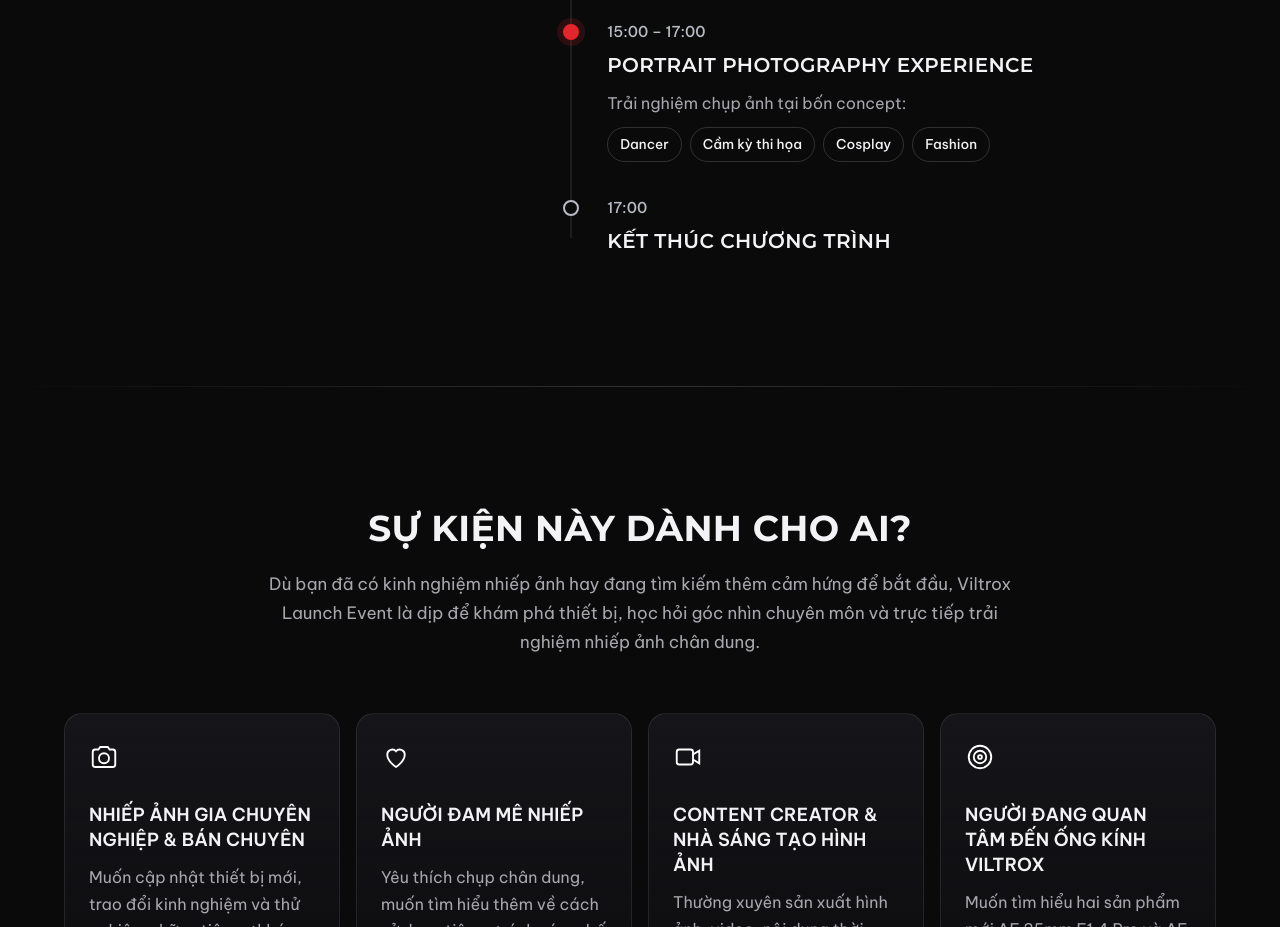
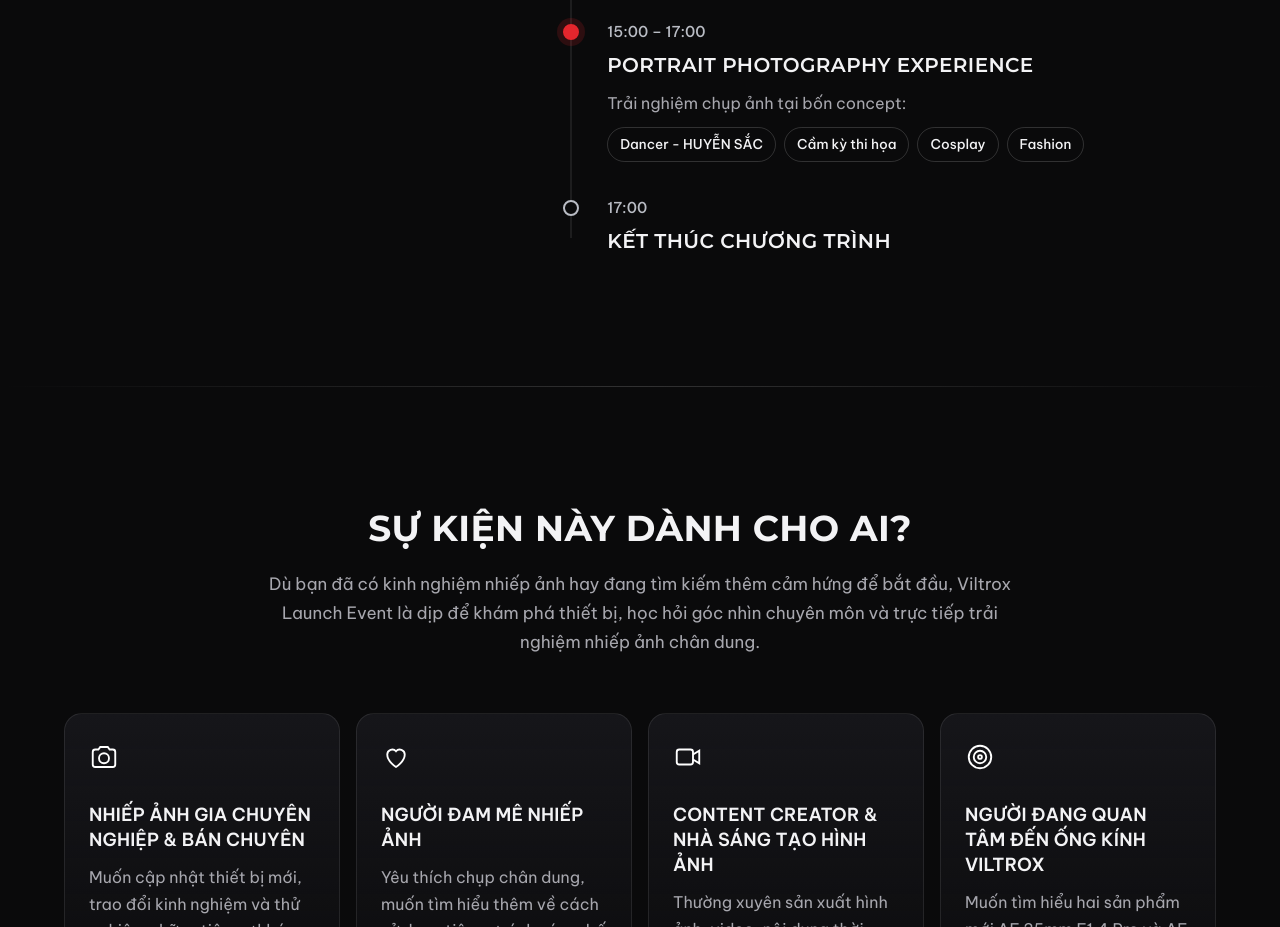
Before and after one commit to datdao5898/viltrox35mm40mmpro, a plain HTML site: page index.html in a window 1280 px wide. Shown: the part 10080-11007 px from the top of the page. Drawn offline with Linux system fonts and the light colour scheme.

Commit message:
Rename Dancer concept chip to Dancer - HUYỄN SẮC
Co-Authored-By: Claude Opus 5.5 <noreply@anthropic.com>

```diff
--- a/index.html
+++ b/index.html
@@ -809,7 +809,7 @@ footer .copy{font-size:13.5px;color:var(--dim)}
       <li class="rv"><div class="time">14:30 – 15:00</div><h4>AWARD CEREMONY</h4><p>Trao giải các hoạt động:</p>
         <ul><li>CHỤP ẢNH ĐẸP – RINH QUÀ KHỦNG S6</li><li>VIỆT NAM QUA GÓC NHÌN CỦA BẠN</li></ul></li>
       <li class="rv hl"><div class="time">15:00 – 17:00</div><h4>PORTRAIT PHOTOGRAPHY EXPERIENCE</h4><p>Trải nghiệm chụp ảnh tại bốn concept:</p>
-        <div class="chips"><span>Dancer</span><span>Cầm kỳ thi họa</span><span>Cosplay</span><span>Fashion</span></div></li>
+        <div class="chips"><span>Dancer - HUYỄN SẮC</span><span>Cầm kỳ thi họa</span><span>Cosplay</span><span>Fashion</span></div></li>
       <li class="rv"><div class="time">17:00</div><h4>KẾT THÚC CHƯƠNG TRÌNH</h4></li>
     </ol>
   </div>
```
